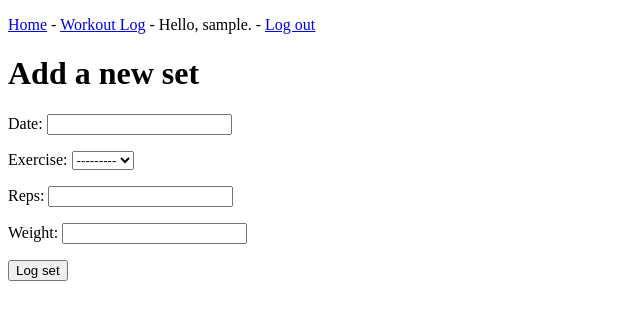
After one commit to ben31w/balance, a Django app: page /workout_log/new_set/ in a window 1280 px wide. The commit adds this page. Shown: the top 320 px of the page, without its empty margins (0-640 px from the left). Run offline with Django 4.2, Linux system fonts and the light colour scheme; the visitor is signed in with stand-in values (Sample User, id 1); data that the repository does not hold is empty.

Commit message:
create a minimalistic page where users can log sets

```diff
--- a/balance/urls.py
+++ b/balance/urls.py
@@ -21,5 +21,5 @@ urlpatterns = [
     path('admin/', admin.site.urls),
     path('', include('commons.urls')),
     path('users/', include('users.urls')),
-    path('workout-log/', include('workout_log.urls')),
+    path('workout_log/', include('workout_log.urls')),
 ]
--- /dev/null
+++ b/workout_log/forms.py
@@ -0,0 +1,17 @@
+"""
+List of forms for the Workout Log app.
+"""
+
+from django import forms
+
+from .models import Set
+
+
+class SetForm(forms.ModelForm):
+    """Form where users can log a set"""
+    class Meta:
+        model = Set
+        # TODO the exercises need to be re-orded to appear alphabetically
+        # This can probably be done with formsets:
+        # https://docs.djangoproject.com/en/4.2/topics/forms/modelforms/
+        fields = ['date', 'exercise', 'reps', 'weight']
--- a/workout_log/models.py
+++ b/workout_log/models.py
@@ -30,6 +30,7 @@ class Exercise(models.Model):
     MACHINE = "MC"
     HEXBAR = "HB"
     KETTLEBELL = "KB"
+    RESISTANCE_BAND = "RB"
     BODYWEIGHT = "BW"
     EQUIPMENT_CHOICES = [
         (BARBELL, "Barbell"),
@@ -38,6 +39,7 @@ class Exercise(models.Model):
         (MACHINE, "Machine"),
         (HEXBAR, "Hexbar"),
         (KETTLEBELL, "Kettlebell"),
+        (RESISTANCE_BAND, "Resistance Band"),
         (BODYWEIGHT, "Bodyweight"),
     ]
     equipment = models.CharField(max_length=2, choices=EQUIPMENT_CHOICES)
@@ -96,3 +98,6 @@ class Set(models.Model):
     reps = models.IntegerField()
     weight = models.FloatField()
     logged_by = models.ForeignKey(User, on_delete=models.CASCADE)
+
+    def __str__(self):
+        return f"{self.date}\t{self.exercise}, {self.reps} reps at {self.weight} lbs"
--- /dev/null
+++ b/workout_log/templates/workout_log/new_set.html
@@ -0,0 +1,13 @@
+<!-- Page for logging a new set in the Workout Log app -->
+
+{% extends 'commons/base.html' %}
+
+{% block content %}
+<h1>Add a new set</h1>
+
+<form method="post" action="{% url 'workout_log:new_set' %}">
+    {% csrf_token %}
+    {{ form.as_p }}
+    <button name="submit">Log set</button>
+</form>
+{% endblock content %}
--- a/workout_log/urls.py
+++ b/workout_log/urls.py
@@ -9,4 +9,5 @@ app_name = 'workout_log'
 
 urlpatterns = [
     path('', views.index, name='index'),
+    path('new_set/', views.new_set, name='new_set')
 ]
--- a/workout_log/views.py
+++ b/workout_log/views.py
@@ -2,10 +2,33 @@
 Views for the Workout Log app.
 """
 from django.contrib.auth.decorators import login_required
-from django.shortcuts import render
+from django.shortcuts import render, redirect
+
+from .forms import SetForm
+from .models import Exercise, Set
 
 
 @login_required
 def index(request):
     """Load the Workout Log home page."""
-    return render(request, 'workout_log/index.html')
+    sets = Set.objects.filter(logged_by=request.user)
+    context = {'sets': sets}
+    return render(request, 'workout_log/index.html', context)
+
+
+@login_required()
+def new_set(request):
+    """Load a page where a user can log a new set"""
+    if request.method == 'GET':
+        form = SetForm()
+    elif request.method == 'POST':
+        form = SetForm(data=request.POST)
+        if form.is_valid():
+            this_set = form.save(commit=False)
+            this_set.logged_by = request.user
+            this_set.save()
+            return redirect('workout_log:index')
+
+    exercises = Exercise.objects.all().order_by('name')
+    context = {'exercises': exercises, 'form': form}
+    return render(request, 'workout_log/new_set.html', context)
```
Also changed, not shown: workout_log/templates/workout_log/index.html (+15 -0 lines).
